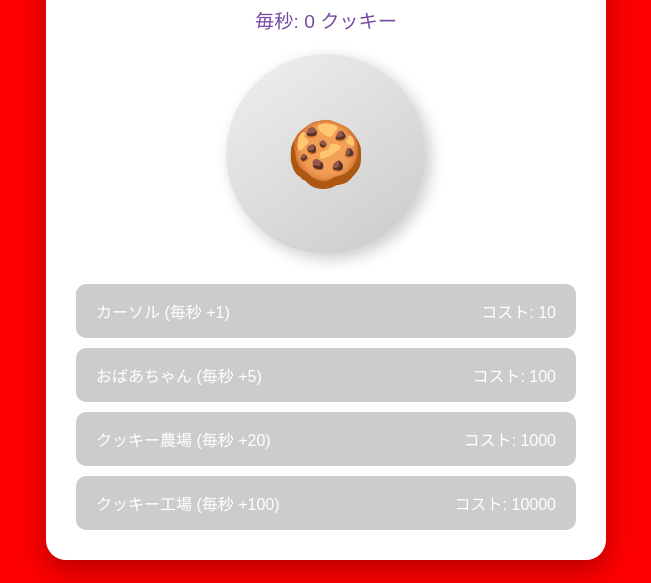
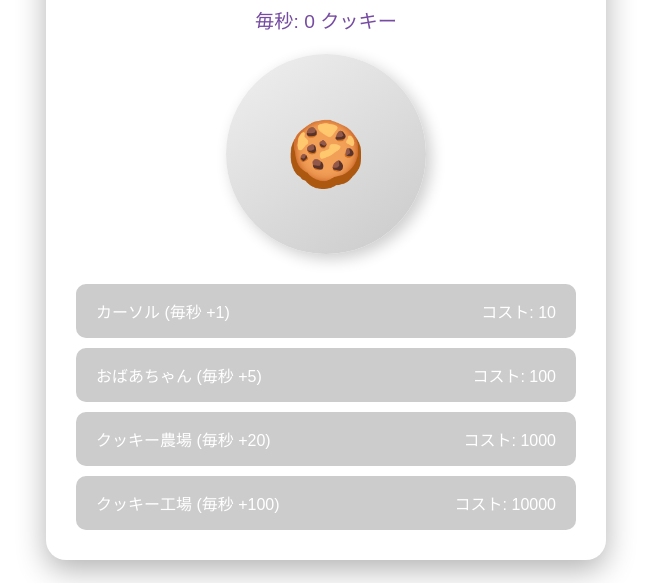
Before and after one commit to tetsuna-s/2025-07-18-test2, a plain HTML site: page index.html in a window 1280 px wide. Shown: the part 217-800 px from the top of the page, without its empty margins (314-965 px from the left). Drawn offline with Linux system fonts and the light colour scheme.

Commit message:
背景を白色に変更

```diff
--- a/index.html
+++ b/index.html
@@ -9,7 +9,7 @@
             margin: 0;
             padding: 0;
             font-family: Arial, sans-serif;
-            background: #FF0000;
+            background: #FFFFFF;
             min-height: 100vh;
             display: flex;
             justify-content: center;
```
